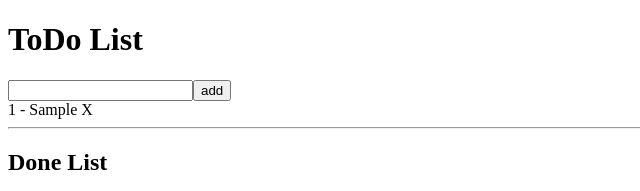
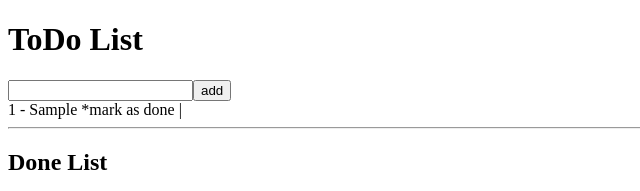
Before and after one commit to Dvalmont07/ToDoList, an Angular app: page / in a window 1280 px wide. Both pictures are taken after typing "Sample" into the empty fields and a click on the button "add". Shown: the top 191 px of the page, without its empty margins (0-640 px from the left). Built offline with nearby package versions, Linux system fonts and the light colour scheme.

Commit message:
rename task

```diff
--- a/src/app/app.component.html
+++ b/src/app/app.component.html
@@ -2,14 +2,25 @@
 <input name="taskName" id="taskName" [(ngModel)]="taskName" (keyup.enter)="addToDoTask({TaskName: taskName})" />
 <input type="button" value="add" (click)="addToDoTask({TaskName: taskName})" />
 
-<div *ngFor="let task of toDoTaskList">
-  <span>{{task.Order}} - {{task.TaskName}}</span><span class="cursor-pointer" title="remove" (click)="markAsDone(task)">
-    X</span>
+<div *ngFor="let task of toDoTaskList; let index = index">
+  <span *ngIf="activeLine!=index" (click)="activeLine=index" title="click to edit">{{task.Order}} -
+    {{task.TaskName}}</span>
+  <input *ngIf="activeLine==index" type="text" [(ngModel)]="taskNameEdited"
+    (keyup.enter)="renameTaskName({TaskName: taskNameEdited, Order: task.Order})" />
+  <span *ngIf="activeLine!=index" title="mark as done" (click)="markAsDone(task)" class="cursor-pointer">
+    *mark as done |</span>
+  <!-- <span *ngIf="activeLine!=index" title="edit" (click)="activeLine=index" class="cursor-pointer"> *edit</span> -->
+  <span *ngIf="activeLine==index" title="ok" (click)="renameTaskName({TaskName: taskNameEdited, Order: task.Order})">
+    *ok | </span>
+  <span *ngIf="activeLine==index" title="cancel edit" (click)="activeLine=-1" class="cursor-pointer">
+    *cancel</span>
 </div>
+
+
 <hr />
 <h2>Done List</h2>
-<div *ngFor="let task of doneTaskList">
-  <span>{{task.Order}} - {{task.TaskName}}</span><span class="cursor-pointer" title="remove"
-    (click)="revertDoneTask(task)">
-    X</span>
+<div *ngFor="let task of doneTaskList; let index = index">
+  <span>{{task.Order}} - {{task.TaskName}}</span>
+  <span class="cursor-pointer" title="revert" (click)="revertDoneTask(task)" class="cursor-pointer">
+    *revert</span>
 </div>
--- a/src/app/app.component.ts
+++ b/src/app/app.component.ts
@@ -8,6 +8,8 @@ import { Component } from '@angular/core';
 export class AppComponent {
   title = 'ToDoList';
   taskName: string = "";
+  taskNameEdited: string = "";
+  activeLine: number = -1;
 
   toDoTaskList: any[] = [];
   doneTaskList: any[] = [];
@@ -47,4 +49,16 @@ export class AppComponent {
     this.addToDoTask(task);
   }
 
+  renameTaskName(task: any) {
+    if (task.TaskName == "") { return; }
+
+    for (let i = 0; i < this.toDoTaskList.length; i++) {
+      if (this.toDoTaskList[i].Order == task.Order) {
+        this.toDoTaskList[i].TaskName = task.TaskName;
+      }
+    }
+    this.taskNameEdited = "";
+    this.activeLine = -1;
+
+  }
 }
```
